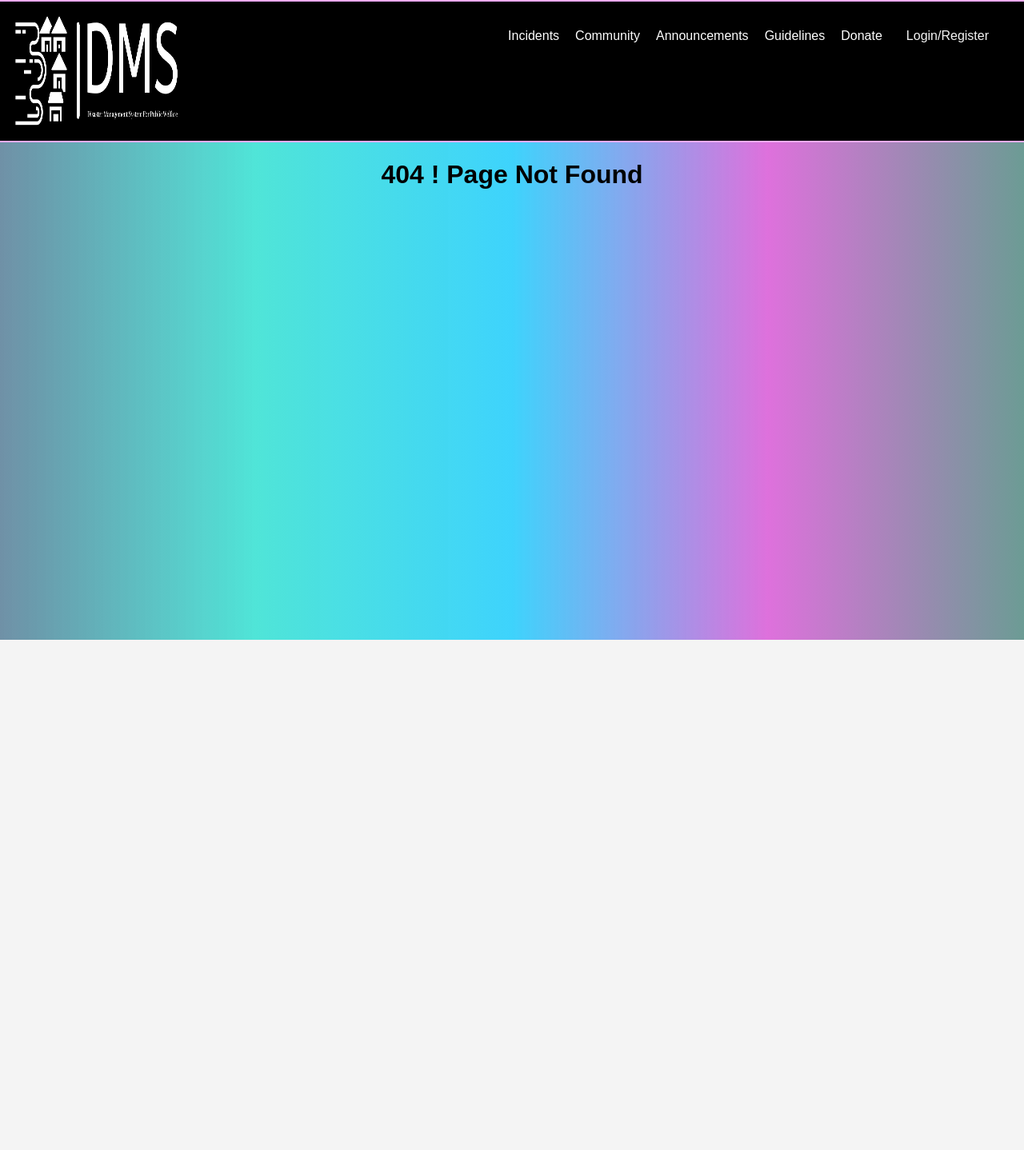
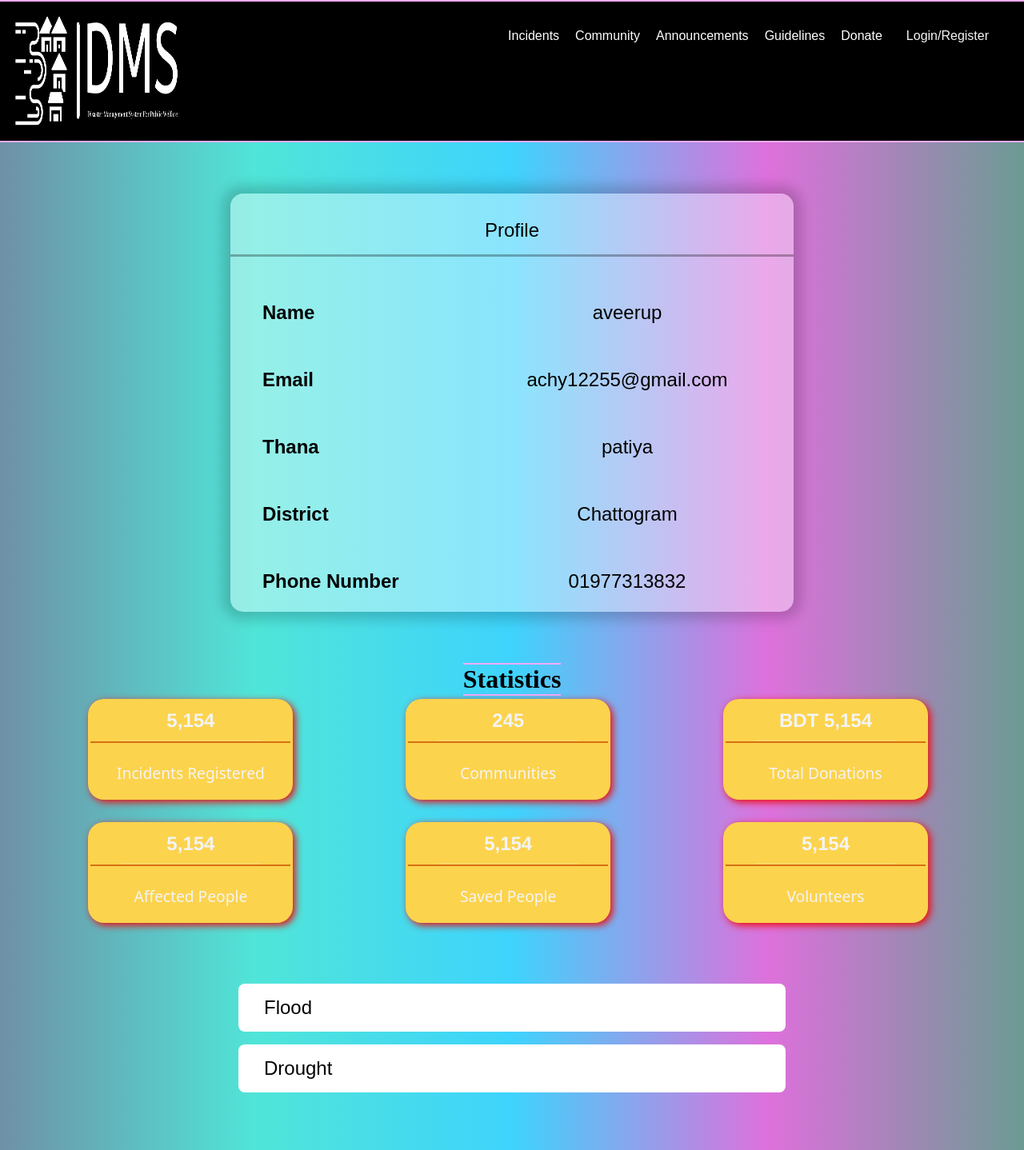
Before and after one commit to arafatrahman216/Disaster-Management-System, a React (Create React App) app in the folder client/: page /profile/1 in a window 1280 px wide. Before the commit this address had no page. Shown: the whole page at 80% size. Before the commit the page ends 800 px from the top, so only its background shows below. Built offline with nearby package versions, Linux system fonts and the light colour scheme.

Commit message:
added profile, set up redux

```diff
--- a/client/package.json
+++ b/client/package.json
@@ -3,6 +3,7 @@
   "version": "0.1.0",
   "private": true,
   "dependencies": {
+    "@reduxjs/toolkit": "^2.2.7",
     "@testing-library/jest-dom": "^5.17.0",
     "@testing-library/react": "^13.4.0",
     "@testing-library/user-event": "^13.5.0",
@@ -10,6 +11,7 @@
     "react": "^18.3.1",
     "react-dom": "^18.3.1",
     "react-leaflet": "^4.2.1",
+    "react-redux": "^9.1.2",
     "react-router-dom": "^6.24.1",
     "react-scripts": "5.0.1",
     "web-vitals": "^2.1.4"
--- /dev/null
+++ b/client/src/assets/CSS/Incidents.css
@@ -0,0 +1,17 @@
+.incidents{
+    width:50%;
+    min-width: 700px;
+    display:flex;
+    flex-direction: column;
+    margin:4rem 0rem 4rem 0rem;
+}
+
+.incident{
+    font-size: 1.5rem;
+    padding-top: 1rem;
+    padding-bottom: 1rem;
+    padding-left: 2rem;
+    margin:.5rem;
+    background-color: white;
+    border-radius: .5rem;
+}
--- /dev/null
+++ b/client/src/assets/CSS/Profile.css
@@ -0,0 +1,70 @@
+.profileInfo{
+    width:55%;
+    min-width:700px;
+    background:rgba(255, 255, 255, 0.391);
+    margin:4rem;
+    border-radius: 1rem;
+    display:flex;
+    flex-direction: column;
+    box-shadow: 0px 0px 15px 10px rgba(0, 0, 0, 0.177);
+}
+
+.profileInfoElement{
+    width:100%;
+    margin-top:2rem;
+    margin-bottom:1.5rem;
+    font-size: 1.5rem;
+    display:flex;
+    justify-content: center;
+}
+
+.profileTitle{
+    border-bottom: solid 3px rgba(0, 0, 0, 0.295);
+    padding-bottom:1rem;
+}
+
+.profileInfoType{
+    width:35%;
+    padding-left:2.5rem;
+    padding-right:1.5rem;
+    margin:0;
+    font-weight: 700;
+}
+
+.profileInfoData{
+    width:65%;
+    text-align: center;
+    margin:0;
+}
+
+.profileInfo input{
+    margin-right:1rem;
+    font-size: 1.5rem;
+    padding:.2rem;
+    border-radius: .5rem;
+    background-color: rgba(255, 255, 255, 0.447);
+    border:none;
+}
+
+.profileInfo input:focus{
+    outline:none;
+    border:solid 2px rgba(0, 195, 255, 0.374);
+    box-shadow: 0px 0px 15px 5px rgba(0, 195, 255, 0.315);
+}
+
+.profileInfoButton{
+    font-size: 1.5rem;
+    padding:.75rem;
+    border-radius: .75rem;
+    border:none;
+    background-color: rgb(110, 214, 110);
+}
+
+.profileInfoButton:hover{
+    background-color: rgb(35, 183, 35);
+}
+
+.profileInfoButton:active{
+    background-color: rgb(110, 214, 110);
+    color:rgba(0, 0, 0, 0.469);
+}
--- a/client/src/index.js
+++ b/client/src/index.js
@@ -4,12 +4,16 @@ import './index.css';
 import App from './App';
 import { BrowserRouter as Router } from 'react-router-dom';
 import reportWebVitals from './reportWebVitals';
+import { Provider } from 'react-redux';
+import {store} from './redux/store/store';
 
 const root = ReactDOM.createRoot(document.getElementById('root'));
 root.render(
   <React.StrictMode>
     <Router>
-    <App />
+      <Provider store={store}>
+        <App />
+      </Provider>
     </Router>
   </React.StrictMode>
 );
--- /dev/null
+++ b/client/src/pages/Admin.js
@@ -0,0 +1,112 @@
+import Statistics from "../components/Statistics";
+import { useState } from "react";
+import '../assets/CSS/Profile.css';
+import { useSelector } from "react-redux";
+import '../assets/CSS/Incidents.css'
+
+const Admin=function (){
+    let [Name,setName]=useState('aveerup');
+    let [Email,setEmail]=useState('achy12255@gmail.com');
+    let [Thana,setThana]=useState('patiya');
+    let [District,setDistrict]=useState('Chattogram');
+    let [PhnNum,setPhnNum]=useState('01977313832');
+    let [profileInfoName,setProfileInfoName]=useState(false);
+    let [profileInfoEmail,setProfileInfoEmail]=useState(false);
+    let [profileInfoThana,setProfileInfoThana]=useState(false);
+    let [profileInfoDistrict,setProfileInfoDistrict]=useState(false);
+    let [profileInfoPhnNum,setProfileInfoPhnNum]=useState(false);
+
+    let incidents=useSelector((state)=>state.incidentReducer.incidents);
+
+    const handleDoubleClick = (field) => {
+        switch(field) {
+            case 'name':
+                setProfileInfoName(true);
+                break;
+            case 'email':
+                setProfileInfoEmail(true);
+                break;
+            case 'thana':
+                setProfileInfoThana(true);
+                break;
+            case 'district':
+                setProfileInfoDistrict(true);
+                break;
+            case 'phone':
+                setProfileInfoPhnNum(true);
+                break;
+            default:
+                break;
+        }
+    }
+
+    const saveChanges=()=>{
+
+    }
+
+    return(
+        <>
+            <div class="profileInfo">
+                <div class="profileInfoElement profileTitle">Profile</div>
+                <div class="profileInfoElement">
+                    <div class="profileInfoType">Name</div>
+                    {
+                        profileInfoName?
+                            (<input class="profileInfoData" value={Name} type="text" onChange={(e)=>{setName(e.target.value)}}/>):(<div class="profileInfoData profileInfoDataThana" onDoubleClick={()=>{handleDoubleClick('name');}}>{Name}</div>)
+                    }
+                </div>
+                <div class="profileInfoElement">
+                    <div class="profileInfoType">Email</div>
+                    {
+                        profileInfoEmail?
+                            (<input class="profileInfoData" value={Email} type="text" onChange={(e)=>{setEmail(e.target.value)}}/>):(<div class="profileInfoData profileInfoDataThana" onDoubleClick={()=>{handleDoubleClick('email');}}>{Email}</div>)
+                    }
+                </div>
+                <div class="profileInfoElement">
+                    <div class="profileInfoType">Thana</div>
+                    {
+                        profileInfoThana?
+                            (<input class="profileInfoData" value={Thana} type="text" onChange={(e)=>{setThana(e.target.value)}}/>):(<div class="profileInfoData profileInfoDataThana" onDoubleClick={()=>{handleDoubleClick('thana');}}>{Thana}</div>)
+                    }
+                </div>
+                <div class="profileInfoElement">
+                    <div class="profileInfoType">District</div>
+                    {
+                        profileInfoDistrict?
+                            (<input class="profileInfoData" value={District} type="text" onChange={(e)=>{setDistrict(e.target.value)}}/>):(<div class="profileInfoData profileInfoDataThana" onDoubleClick={()=>{handleDoubleClick('district');}}>{District}</div>)
+                    }
+                </div>
+                <div class="profileInfoElement">
+                    <div class="profileInfoType">Phone Number</div>
+                    {
+                        profileInfoPhnNum?
+                            (<input class="profileInfoData" value={PhnNum} type="text" onChange={(e)=>{setPhnNum(e.target.value)}}/>):(<div class="profileInfoData profileInfoDataThana" onDoubleClick={()=>{handleDoubleClick('phone');}}>{PhnNum}</div>)
+                    }
+                </div>
+                {
+                    profileInfoName||profileInfoEmail||profileInfoThana||profileInfoDistrict||profileInfoPhnNum?
+                        (<div class="profileInfoElement">
+                            <button class="profileInfoButton" onClick={()=>{saveChanges()}}>
+                                Save Changes
+                            </button>
+                        </div>
+                        ):null
+                }
+            </div>
+
+            <h1 className='section-header'>Statistics </h1>
+            <Statistics />
+
+            <div class="incidents">
+                {
+                    incidents.map(
+                        (incident)=>
+                            <div id={incident.incidentId} class="incident">{incident.incidentName}</div>
+                    )
+                }
+            </div>
+        </>
+    );
+}
+
+export default Admin;
--- /dev/null
+++ b/client/src/redux/reducer/incidentSlice.js
@@ -0,0 +1,31 @@
+import {createSlice} from '@reduxjs/toolkit'
+
+const initialState={
+    incidents:[
+        {
+            incidentId:"1",
+            incidentName:"Flood",
+            location:"Feni",
+            commId:"123"
+        },
+        {
+            incidentId:"2",
+            incidentName:"Drought",
+            location:"Rajshahi",
+            commId:"234"
+        }
+    ]
+}
+
+const incidentSlice=createSlice({
+    name:"incidents",
+    initialState,
+    reducers:{
+        removeIncident:(state,action)=>{
+            state.incidents.filter((incident)=>incident.incidentId!=action.payload.incidentId)
+        }
+    }
+})
+
+export const {removeIncident}=incidentSlice.actions;
+export default incidentSlice.reducer;
--- /dev/null
+++ b/client/src/redux/reducer/loggedInSlice.js
@@ -0,0 +1,34 @@
+import {createSlice} from '@reduxjs/toolkit'
+
+const initialState={
+    loggedInStatus:false,
+    userType:"admin",
+    userId:null,
+    userName:null,
+    userEmail:null
+}
+
+export const loggedInslice=createSlice({
+    name:'loggedInInfo',
+    initialState,
+    reducers:{
+        changeloggedInStatus:(state,action)=>{
+            if(state.loggedInStatus){
+                state.loggedInStatus=false;
+                state.userType=null;
+                state.userEmail=null;
+                state.userName=null;
+                state.userId=null;
+            }else{
+                state.loggedInStatus=true;
+                state.userType=action.payload.userType;
+                state.userEmail=action.payload.userEmail;
+                state.userName=action.payload.userName;
+                state.userId=action.payload.userId;
+            }
+        }
+    }
+})
+
+export const {changeloggedInStatus}=loggedInslice.actions;
+export default loggedInslice.reducer;
--- /dev/null
+++ b/client/src/redux/store/store.js
@@ -0,0 +1,14 @@
+import {configureStore} from '@reduxjs/toolkit'
+import loggedInReducer from '../reducer/loggedInSlice'
+import incidentReducer from '../reducer/incidentSlice'
+
+export const store=configureStore({
+    reducer:{
+        loggedInReducer,
+        incidentReducer
+    }
+})
+
+//After adding reducers to the store,
+// we need to add a provider in index.js to access
+// store from all the children elements
--- a/client/src/routes/AllRoutes.js
+++ b/client/src/routes/AllRoutes.js
@@ -4,6 +4,7 @@ import { Home } from '../pages/Home';
 import { Header } from '../components/Header';
 import Map from '../components/Map';
 import {Auth} from '../pages/Auth';
+import Admin from '../pages/Admin';
 
 export const AllRoutes = () => {
     const username= 'Arafat';
@@ -23,6 +24,7 @@ export const AllRoutes = () => {
             <Route path='register' element={<h1>Register</h1>} />
             <Route path='*' element={<Navigate to='/' />} />
         </Route>
+        <Route path="/profile/:id" element={<Admin/>}/>
         <Route path='/community/chat' element={<h1>chat</h1>} />
         <Route path='*' element={<h1>404 ! Page Not Found</h1>} />
        </Routes></>
```
Also changed, not shown: 1 other file (tests, documents, lock files or other folders).
